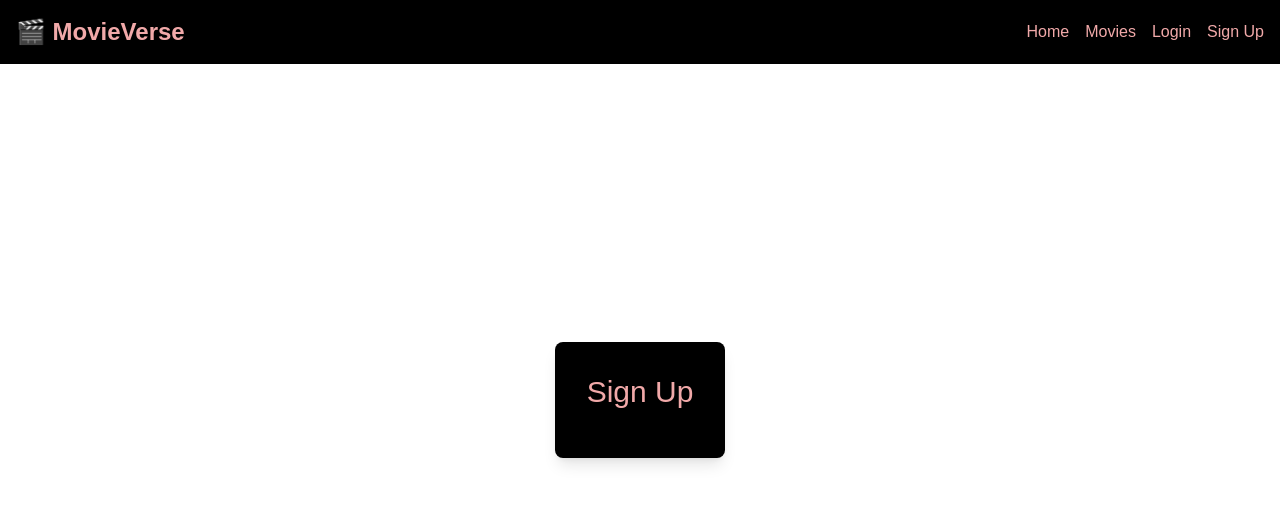
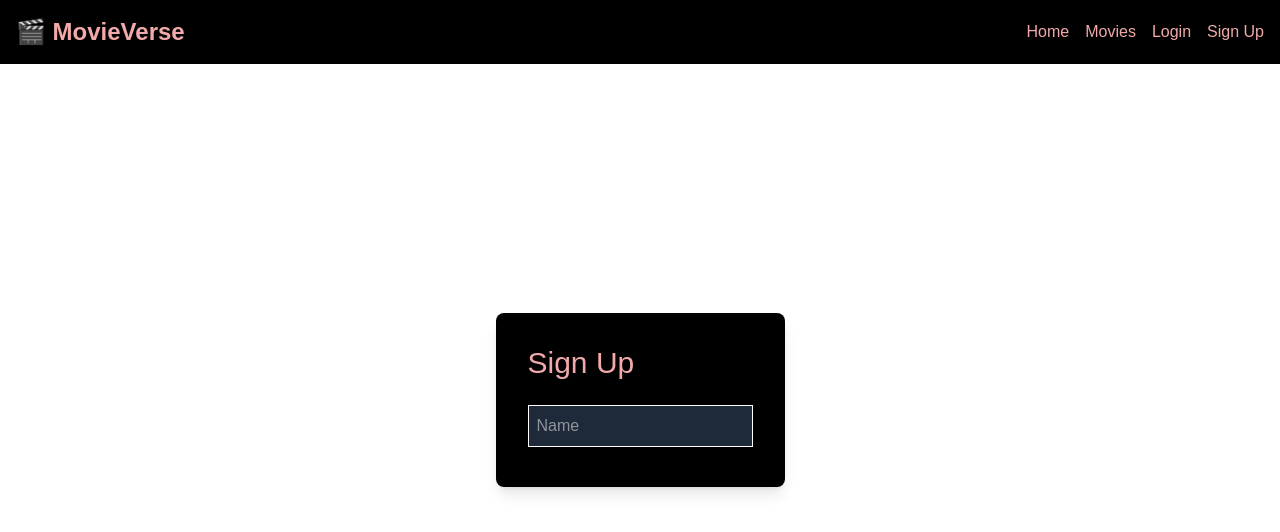
Before and after one commit to vidakpop/movie-booking-, a React (Vite) app: page /signup in a window 1280 px wide. Shown: the top 532 px of the page. Built offline with nearby package versions, Linux system fonts and the light colour scheme.

Commit message:
Add input field for name in Signup component for user information

```diff
--- a/src/pages/Signup.jsx
+++ b/src/pages/Signup.jsx
@@ -12,6 +12,7 @@ const Signup = () => {
             <h2 className='text-3xl text-neon mb-4'>
                 Sign Up
             </h2>
+            <input type="text" placeholder='Name' className='w-full p-2 my-2 bg-gray-800 border border-neon text-white' />
 
         </div>
 
```
